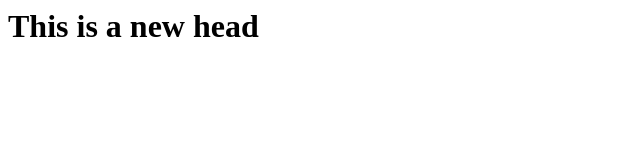
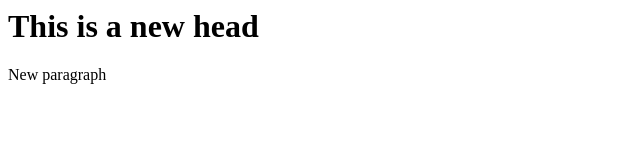
Before and after one commit to wstuckmeyer/my-first-repo, a plain HTML site: page index.html in a window 1280 px wide. Shown: the whole page, without its empty margins (0-640 px from the left). Drawn offline with Linux system fonts and the light colour scheme.

Commit message:
added closing tag, and new paragraph

```diff
--- a/index.html
+++ b/index.html
@@ -3,6 +3,8 @@
 <body>
 	<div>
 	<h1>This is a new head</h1>
+	</div>
+	<p>New paragraph</p>
 </body>
 </head>
 </html>
```
